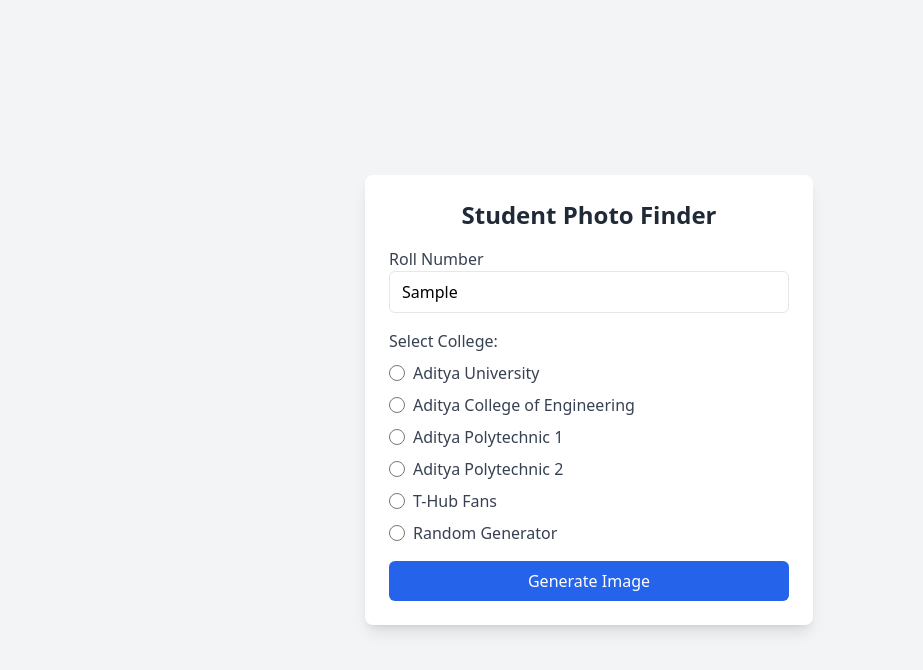
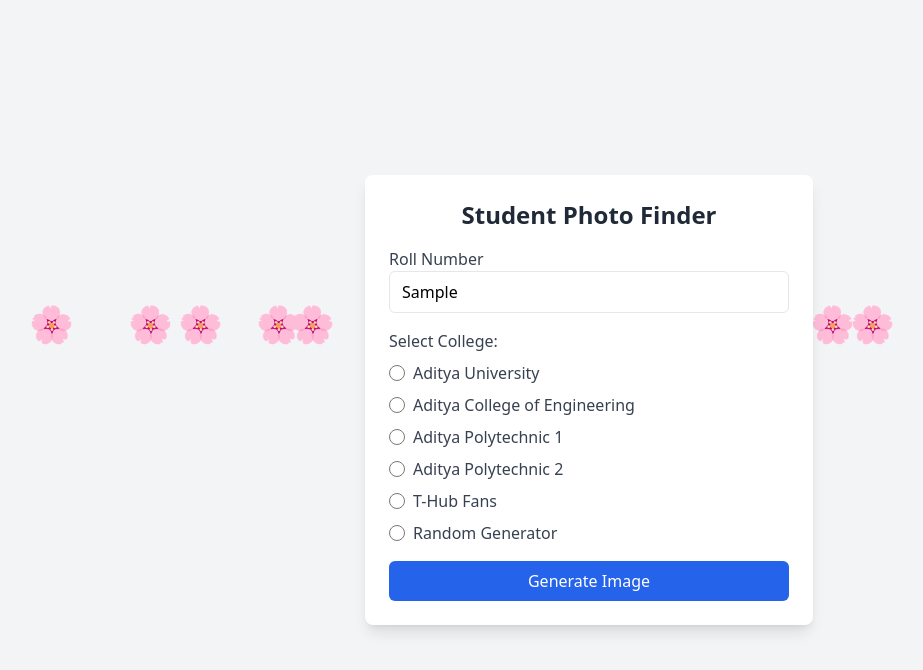
Before and after one commit to VINAY-SANDEEP/srinu, a React (Vite) app in the folder frontend/: page / in a window 1280 px wide. Both pictures are taken after typing "Sample" into the empty fields and a click on the button "Generate Image". Shown: the top 670 px of the page, without its empty margins (51-974 px from the left). Built offline with nearby package versions, Linux system fonts and the light colour scheme.

Commit message:
Update App.jsx

```diff
--- a/frontend/src/App.jsx
+++ b/frontend/src/App.jsx
@@ -1,10 +1,11 @@
 import { useState } from "react";
+import { motion, AnimatePresence } from "framer-motion";
 
 function RadioButtonGroup() {
   const options = [
     "Aditya University",
     "Aditya College of Engineering",
-     "Aditya Polytechnic 1",
+    "Aditya Polytechnic 1",
     "Aditya Polytechnic 2",
     "T-Hub Fans",
     "Random Generator"
@@ -12,6 +13,7 @@
   const [selectedOption, setSelectedOption] = useState("");
   const [rollno, setRoll] = useState("");
   const [imgUrl, setImgUrl] = useState("");
+  const [showFlowers, setShowFlowers] = useState(false);
 
   const handleRollChange = (e) => {
     setRoll(e.target.value.trim());
@@ -20,33 +22,50 @@
   const handleCollegeChange = (event) => {
     setSelectedOption(event.target.value);
   };
+
   const generateImage = () => {
     let url = "";
     if (selectedOption === options[0]) {
       url = `https://info.aec.edu.in/AEC/StudentPhotos/${rollno}.jpg`;
     } else if (selectedOption === options[1]) {
       url = `https://info.aec.edu.in/ACET/StudentPhotos/${rollno}.jpg`;
-      alert("ra adhnuku ra aa bhathuku");
     } else if (selectedOption === options[2]) {
       url = `https://info.aec.edu.in/aecpoly/StudentPhotos/${rollno}.jpg`;
     } else if (selectedOption === options[3]) {
       url = `https://info.aec.edu.in/saipoly/StudentPhotos/${rollno}.jpg`;
-    }
-    else if (selectedOption === options[4]) {
-      let up = rollno.toUpperCase()
+    } else if (selectedOption === options[4]) {
+      let up = rollno.toUpperCase();
       url = `https://mobile.technicalhub.io:5010/student/${up}.png`;
-    }
-    else if (selectedOption === options[5]) {
-      let orginalclass = "23MH1A42"
-      let random = Math.floor(Math.random()*71)+1
-      url = `https://info.aec.edu.in/ACET/StudentPhotos/${orginalclass+random}.jpg`;
+    } else if (selectedOption === options[5]) {
+      let orginalclass = "23MH1A42";
+      let random = Math.floor(Math.random() * 71) + 1;
+      url = `https://info.aec.edu.in/ACET/StudentPhotos/${orginalclass + random}.jpg`;
     }
     setImgUrl(url);
+    setShowFlowers(true);
+    setTimeout(() => setShowFlowers(false), 3000);
   };
 
   return (
-    <div className="flex flex-col items-center justify-center min-h-screen bg-gray-100 p-4">
-      <div className="bg-white shadow-lg rounded-lg p-6 max-w-md w-full">
+    <div className="flex flex-col items-center justify-center min-h-screen bg-gray-100 p-4 relative overflow-hidden">
+      {showFlowers && (
+        <AnimatePresence>
+          {[...Array(10)].map((_, i) => (
+            <motion.div
+              key={i}
+              className="absolute text-4xl"
+              style={{ left: `${Math.random() * 100}%`, top: "100%" }}
+              initial={{ opacity: 0, y: 0 }}
+              animate={{ opacity: 1, y: -500 }}
+              exit={{ opacity: 0 }}
+              transition={{ duration: 3, ease: "easeOut" }}
+            >
+              🌸
+            </motion.div>
+          ))}
+        </AnimatePresence>
+      )}
+      <div className="bg-white shadow-lg rounded-lg p-6 max-w-md w-full relative z-10">
         <h2 className="text-2xl font-semibold text-gray-800 mb-4 text-center">
           Student Photo Finder
         </h2>
@@ -61,7 +80,6 @@
             placeholder="Enter Roll Number"
           />
         </div>
-
 
         <div className="mb-4">
           <p className="text-gray-700 font-medium">Select College:</p>
@@ -91,7 +109,7 @@
           <div className="mt-4 flex justify-center">
             <img
               src={imgUrl}
-              alt="image ledhu ra puka correct ga enter chey"
+              alt="Image not found"
               className="w-50 h-45 object-cover border border-gray-300 rounded-md"
             />
           </div>
```
